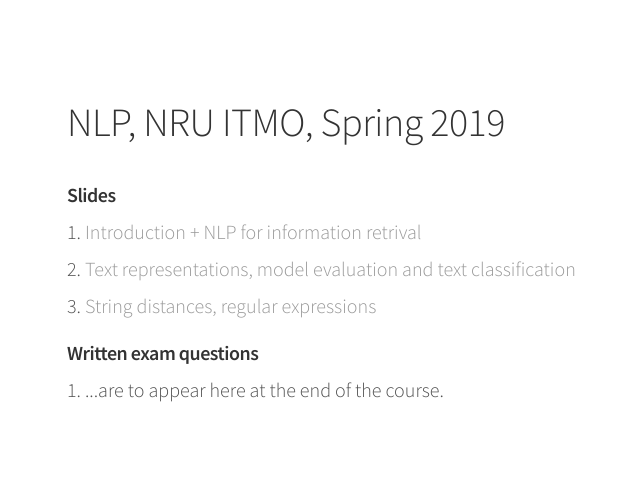
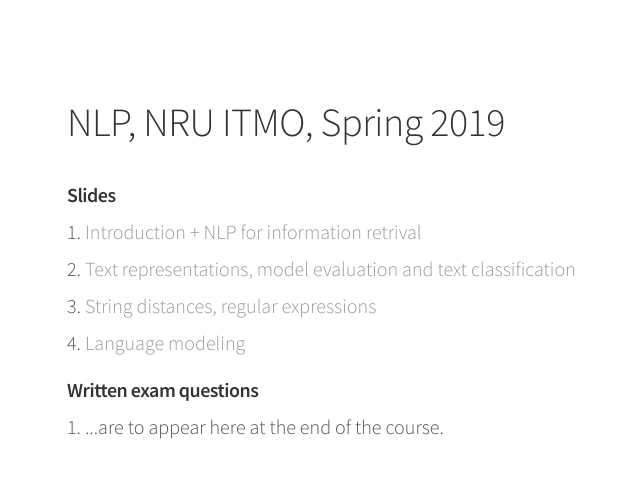
Before and after one commit to alexeyev/alexeyev.github.io, a Jekyll site: the page built from nlp-itmo-spring-2019.html, in a window 1280 px wide. Shown: the top 478 px of the page, without its empty margins (213-853 px from the left). Built offline with Jekyll 4.4.1, drawn with Linux system fonts in a browser that asks for light colours.

Commit message:
Yet another lecture

```diff
--- a/nlp-itmo-spring-2019.html
+++ b/nlp-itmo-spring-2019.html
@@ -17,6 +17,7 @@
         <li><a href="/pdf/2019-nlp-itmo/ITMO_NLP_01_INLP_IIR.pdf">Introduction + NLP for information retrival</a>
         <li><a href="/pdf/2019-nlp-itmo/ITMO_NLP_02_TEXT_CLASSIFICATION.pdf">Text representations, model evaluation and text classification</a>
         <li><a href="/pdf/2019-nlp-itmo/ITMO_NLP_03_STRINGS_DISTANCES.pdf">String distances, regular expressions</a>
+	<li><a href="/pdf/2019-nlp-itmo/ITMO_NLP_04_LANGUAGE_MODELING.pdf">Language modeling</a>
     </ol>
 </div>
 
```
Also changed, not shown: 1 other file.
